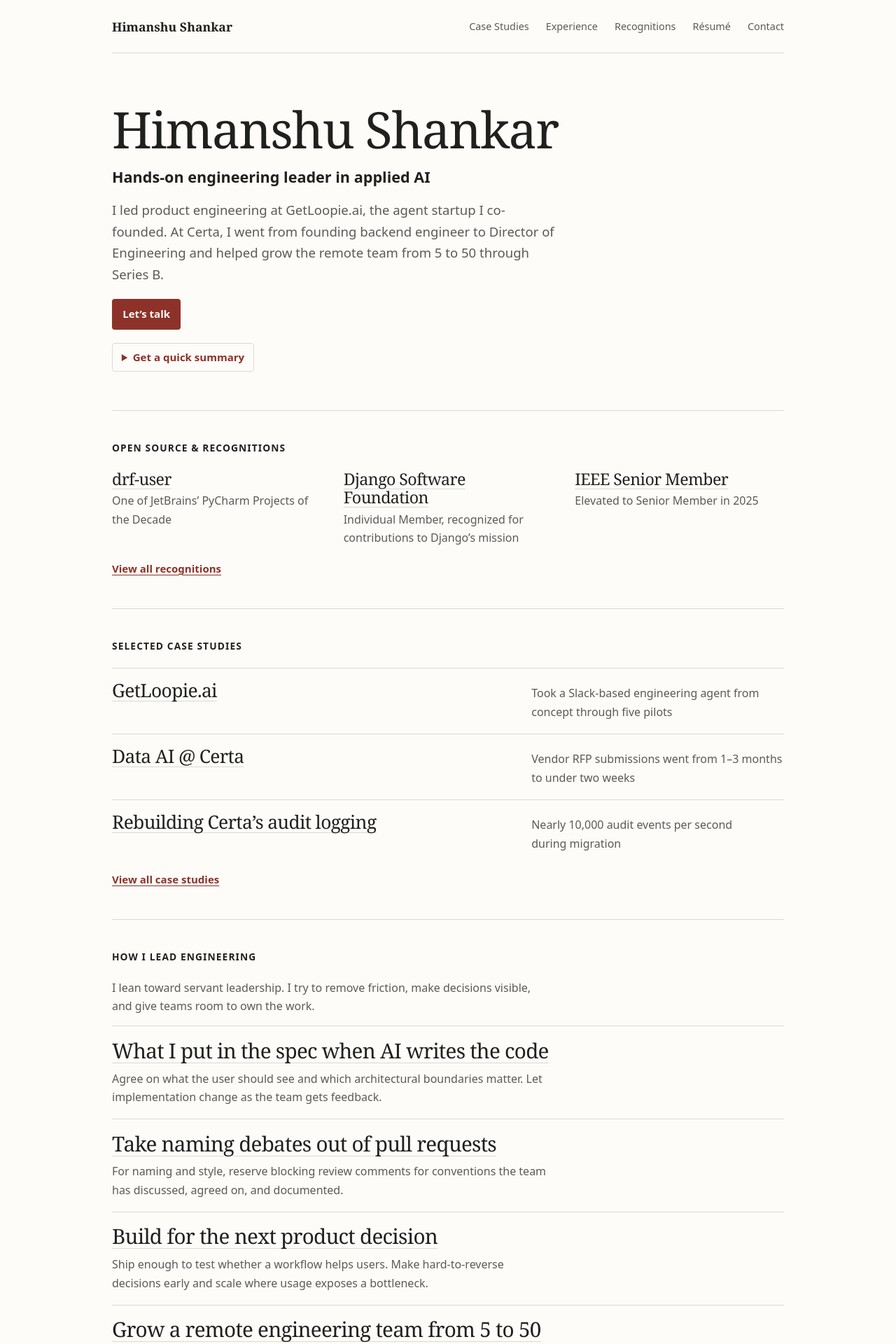
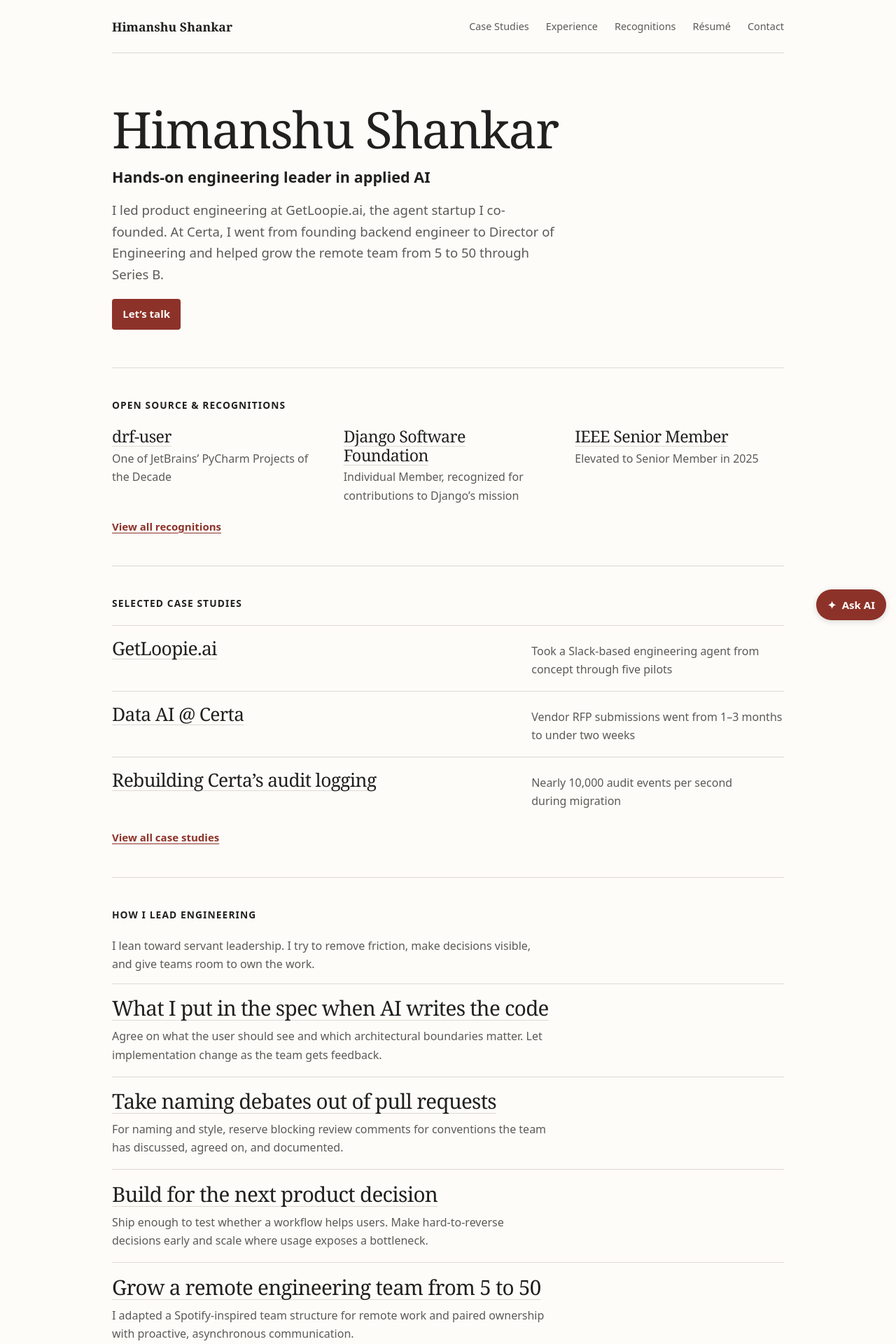
Before and after one commit to iamhssingh/iamhssingh.github.io, a Jekyll site: the page built from index.md, in a window 1280 px wide. Shown: the top 1920 px of the page at 70% size. Built offline with Jekyll 4.4.1, drawn with Linux system fonts in a browser that asks for light colours.

Commit message:
Float the Ask AI button and version site assets

```diff
--- a/_layouts/default.html
+++ b/_layouts/default.html
@@ -13,9 +13,10 @@
     <link rel="alternate" type="text/plain" title="Markdown" href="{{ page.markdown_url | relative_url }}">
     {% endif %}
     <link rel="describedby" href="{{ '/llms.txt' | relative_url }}">
-    <link rel="stylesheet" href="{{ '/assets/css/style.css' | relative_url }}">
+    {% assign asset_version = site.time | date: '%s' %}
+    <link rel="stylesheet" href="{{ '/assets/css/style.css' | relative_url }}?v={{ asset_version }}">
     <script>document.documentElement.classList.add('js');</script>
-    <script defer src="{{ '/assets/js/site.js' | relative_url }}"></script>
+    <script defer src="{{ '/assets/js/site.js' | relative_url }}?v={{ asset_version }}"></script>
   </head>
   <body class="{{ page.body_class | default: 'page' }}">
     <a class="skip-link" href="#main-content">Skip to content</a>
--- a/assets/css/style.css
+++ b/assets/css/style.css
@@ -72,19 +72,47 @@ h3 { font-size: clamp(1.35rem, 2.4vw, 1.85rem); }
 }
 .contact-button:hover { background: var(--ink); color: var(--paper); }
 
-.quick-summary { margin-top: 1.2rem; max-width: 40rem; font-size: .94rem; }
+.home { padding-bottom: calc(4.5rem + env(safe-area-inset-bottom)); }
+.quick-summary {
+  --summary-right: max(.875rem, env(safe-area-inset-right));
+  --summary-bottom: max(.875rem, env(safe-area-inset-bottom));
+  position: fixed;
+  z-index: 5;
+  right: var(--summary-right);
+  bottom: var(--summary-bottom);
+  font-size: .94rem;
+}
 .quick-summary > summary {
-  width: fit-content;
-  padding: .45rem .8rem;
-  border: 1px solid var(--line);
-  border-radius: .25rem;
-  color: var(--accent);
+  display: flex;
+  align-items: center;
+  gap: .5rem;
+  min-height: 2.75rem;
+  padding: .5rem 1rem;
+  border-radius: 999px;
+  background: var(--accent);
+  color: var(--paper);
   font-weight: 650;
   cursor: pointer;
+  list-style: none;
+  box-shadow: 0 2px 8px rgb(32 32 30 / 16%);
 }
-.quick-summary > summary:hover, .quick-summary[open] > summary { background: var(--accent-soft); }
-.quick-summary-actions { display: flex; flex-wrap: wrap; align-items: center; column-gap: 1rem; margin-top: .35rem; }
-.quick-summary-actions a, .quick-summary-actions button { padding-block: .45rem; }
+.quick-summary > summary::-webkit-details-marker { display: none; }
+.quick-summary > summary:hover, .quick-summary[open] > summary { background: var(--ink); }
+.quick-summary-panel {
+  position: absolute;
+  right: 0;
+  bottom: calc(100% + .65rem);
+  width: min(19rem, calc(100vw - var(--summary-right) - max(.875rem, env(safe-area-inset-left))));
+  max-height: calc(100dvh - var(--summary-bottom) - 4.5rem);
+  overflow: auto;
+  padding: .9rem 1rem;
+  border: 1px solid var(--line);
+  border-radius: .65rem;
+  background: var(--paper);
+  box-shadow: 0 6px 20px rgb(32 32 30 / 14%);
+}
+.quick-summary-title { margin: 0 0 .4rem; font-weight: 650; }
+.quick-summary-actions > :not([hidden]) { display: block; width: fit-content; min-height: 2.75rem; padding-block: .55rem; }
 .quick-summary-actions button {
   padding-inline: 0;
   border: 0;
--- a/assets/js/site.js
+++ b/assets/js/site.js
@@ -17,6 +17,21 @@
         prompt.hidden = false;
         prompt.focus();
         prompt.select();
+      }
+    });
+
+    var trigger = quickSummary.querySelector("summary");
+
+    quickSummary.addEventListener("keydown", function (event) {
+      if (event.key === "Escape" && quickSummary.open) {
+        quickSummary.open = false;
+        trigger.focus();
+      }
+    });
+
+    document.addEventListener("click", function (event) {
+      if (quickSummary.open && !quickSummary.contains(event.target)) {
+        quickSummary.open = false;
       }
     });
 
--- a/index.md
+++ b/index.md
@@ -18,14 +18,17 @@ Then ask me: “What are you hiring for, building, or looking for help with?”
   <p class="hero-intro">{{ portfolio.intro | escape }}</p>
   <a class="contact-button" href="mailto:{{ site.email }}">Let’s talk</a>
   <details class="quick-summary" data-quick-summary>
-    <summary>Get a quick summary</summary>
-    <div class="quick-summary-actions">
-      <a href="https://chatgpt.com/?q={{ summary_query }}" rel="noopener noreferrer" target="_blank">Open in ChatGPT</a>
-      <a href="https://claude.ai/new?q={{ summary_query }}" rel="noopener noreferrer" target="_blank">Open in Claude</a>
-      <button type="button" data-copy-prompt hidden>Copy prompt</button>
+    <summary><span aria-hidden="true">✦</span> Ask AI</summary>
+    <div class="quick-summary-panel">
+      <p class="quick-summary-title">Get a quick summary</p>
+      <div class="quick-summary-actions">
+        <a href="https://chatgpt.com/?q={{ summary_query }}" rel="noopener noreferrer" target="_blank">Open in ChatGPT</a>
+        <a href="https://claude.ai/new?q={{ summary_query }}" rel="noopener noreferrer" target="_blank">Open in Claude</a>
+        <button type="button" data-copy-prompt hidden>Copy prompt</button>
+      </div>
+      <p class="quick-summary-status" role="status"></p>
+      <textarea aria-label="Portfolio summary prompt" rows="6" readonly hidden>{{ summary_prompt | escape }}</textarea>
     </div>
-    <p class="quick-summary-status" role="status"></p>
-    <textarea aria-label="Portfolio summary prompt" rows="6" readonly hidden>{{ summary_prompt | escape }}</textarea>
   </details>
 </section>
 
```
